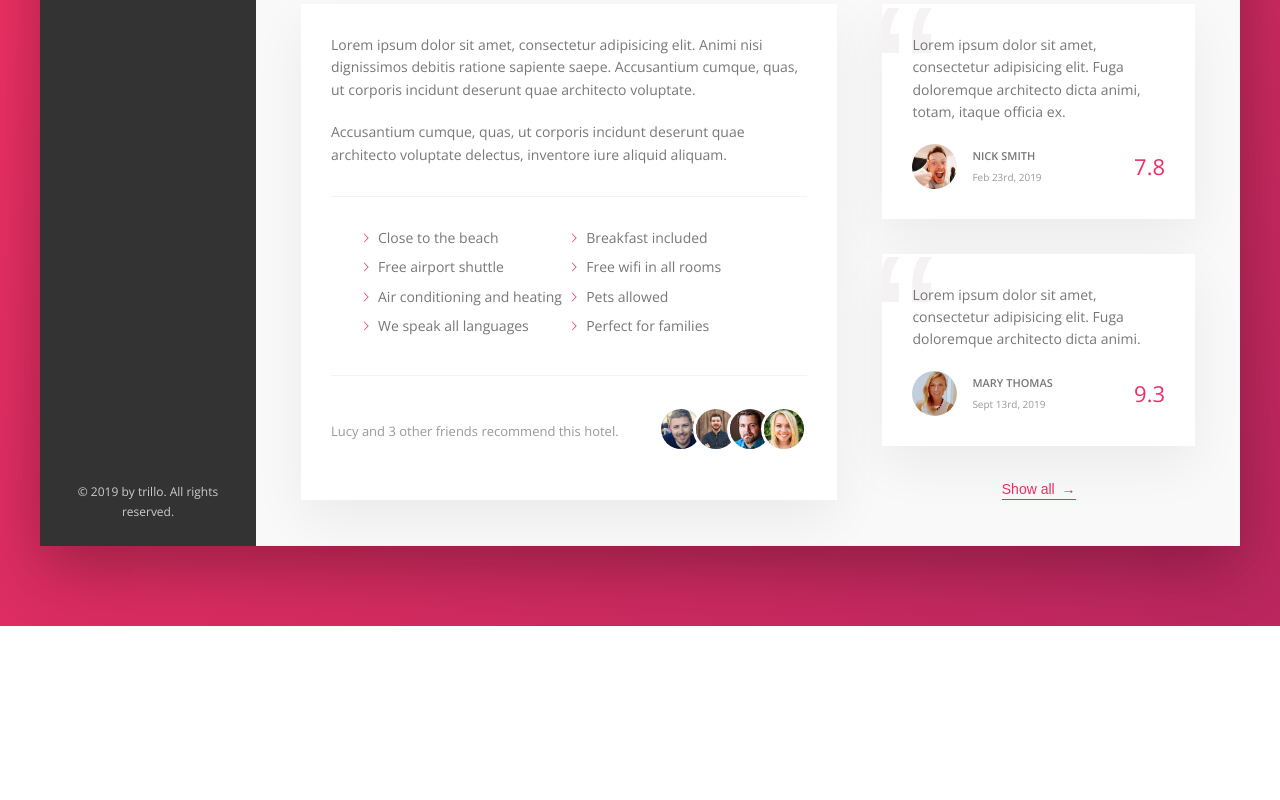
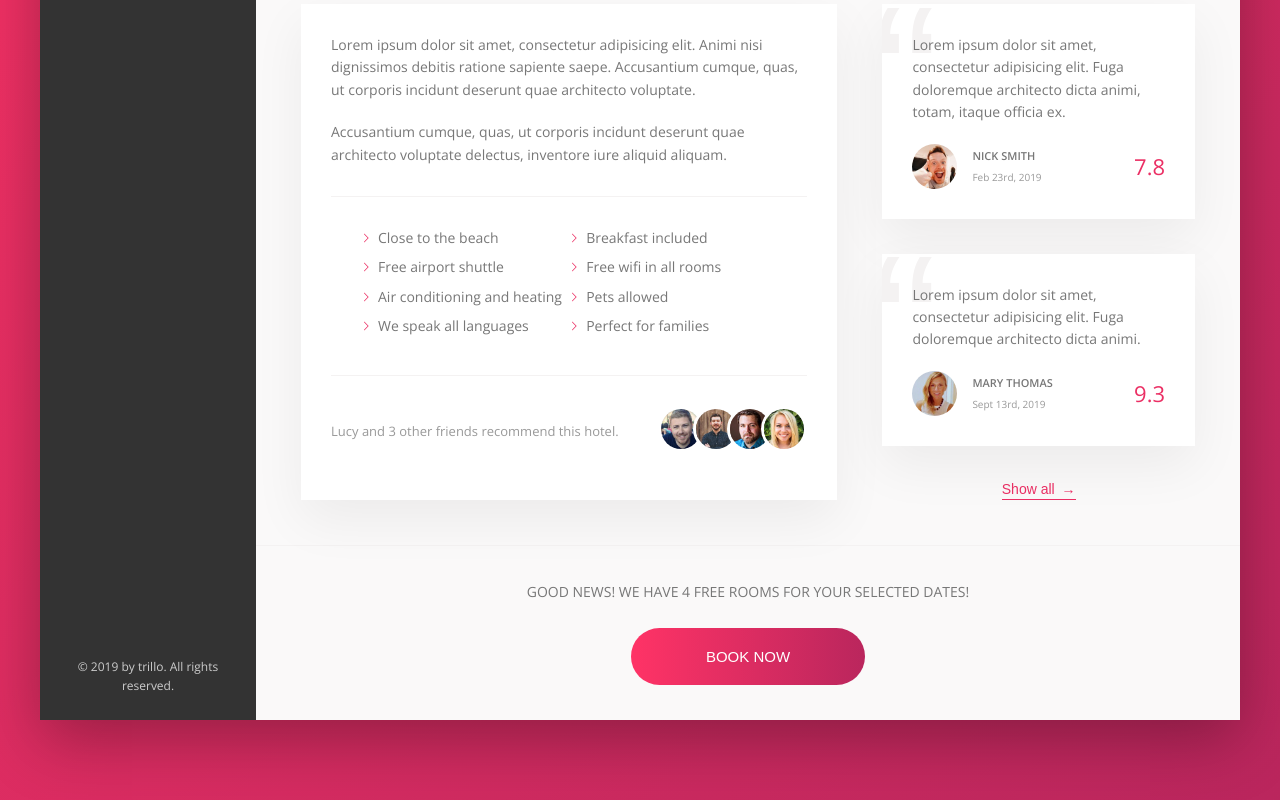
Before and after one commit to grahambewley/Trillo, a website: page index.html in a window 1280 px wide. Shown: the part 643-1443 px from the top of the page. Before the commit the page ends 1269 px from the top, so only its background shows below. Drawn offline with nearby package versions, Linux system fonts and the light colour scheme.

Commit message:
Add and style call-to-action

```diff
--- a/index.html
+++ b/index.html
@@ -192,7 +192,15 @@
                             <button class="btn-inline">Show all <span>&rarr;</span></button>
                         </div>
                     </div>
-
+                    <div class="cta">
+                        <h2 class="cta__book-now">
+                            Good news! We have 4 free rooms for your selected dates!
+                        </h2>
+                        <button class="btn">
+                            <span class="btn__visible">Book now</span>
+                            <span class="btn__invisible">Only 4 rooms left</span>
+                        </button>
+                    </div>
                 </main>
             </div>
         </div>
--- a/sass/_components.scss
+++ b/sass/_components.scss
@@ -454,3 +454,67 @@
         z-index: 1;
     }
 }
+
+///////////////////////
+// CALL TO ACTION
+.cta {
+    padding: 3.5rem;
+    text-align: center;
+
+    &__book-now {
+        font-size: 1.4rem;
+        font-weight: 300;
+        text-transform: uppercase;
+        margin-bottom: 2.5rem;
+    }
+}
+
+.btn {
+    font-size: 1.5rem;
+    font-weight: 300;
+    text-transform: uppercase;
+    border: none;
+    position: relative;
+    border-radius: 100px;
+    background-image: linear-gradient(to right, var(--color-primary-light), var(--color-primary-dark));
+    color: #fff;
+    overflow: hidden;       //hides the 'invisible' span when it's outside of the button
+    cursor: pointer;
+
+    & > * {
+        display: inline-block;
+        height: 100%;
+        width: 100%;
+        transition: all .2s;
+    }
+
+    &__visible {
+        padding: 2rem 7.5rem;
+    }
+
+    &__invisible {
+        position: absolute;
+        padding: 2rem 0rem;
+        left: 0;
+        top: -100%;
+
+    }
+
+    &:hover {
+        background-image: linear-gradient(to left, var(--color-primary-light), var(--color-primary-dark));
+    }
+
+    &:hover &__visible {
+        transform: translateY(100%);
+    }
+
+    &:hover &__invisible {
+        top: 0;
+    }
+
+    &:focus {
+        outline: none;
+        animation: pulsate 1s infinite;
+    }
+
+}
```
Also changed, not shown: css/style.css.
